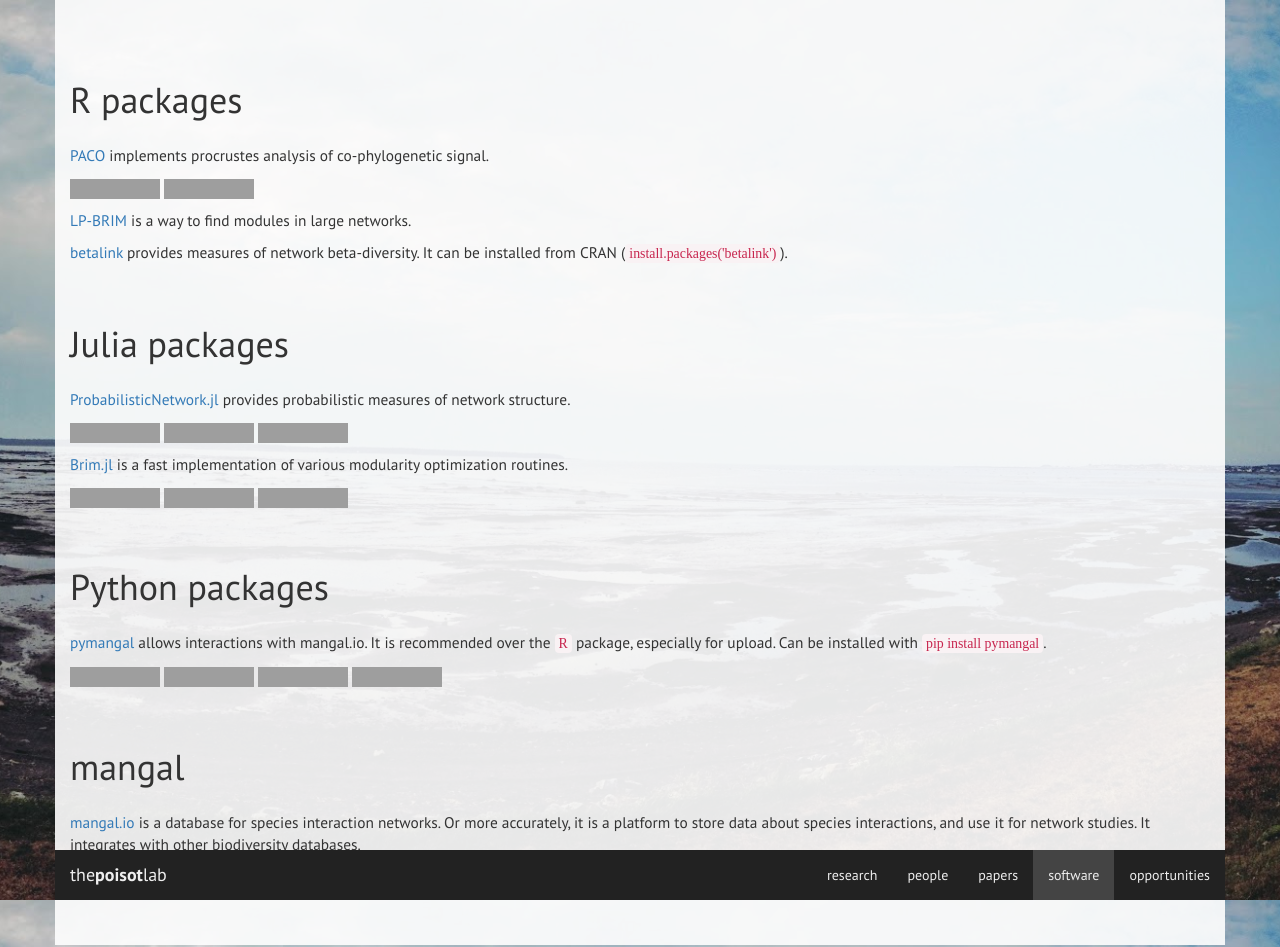
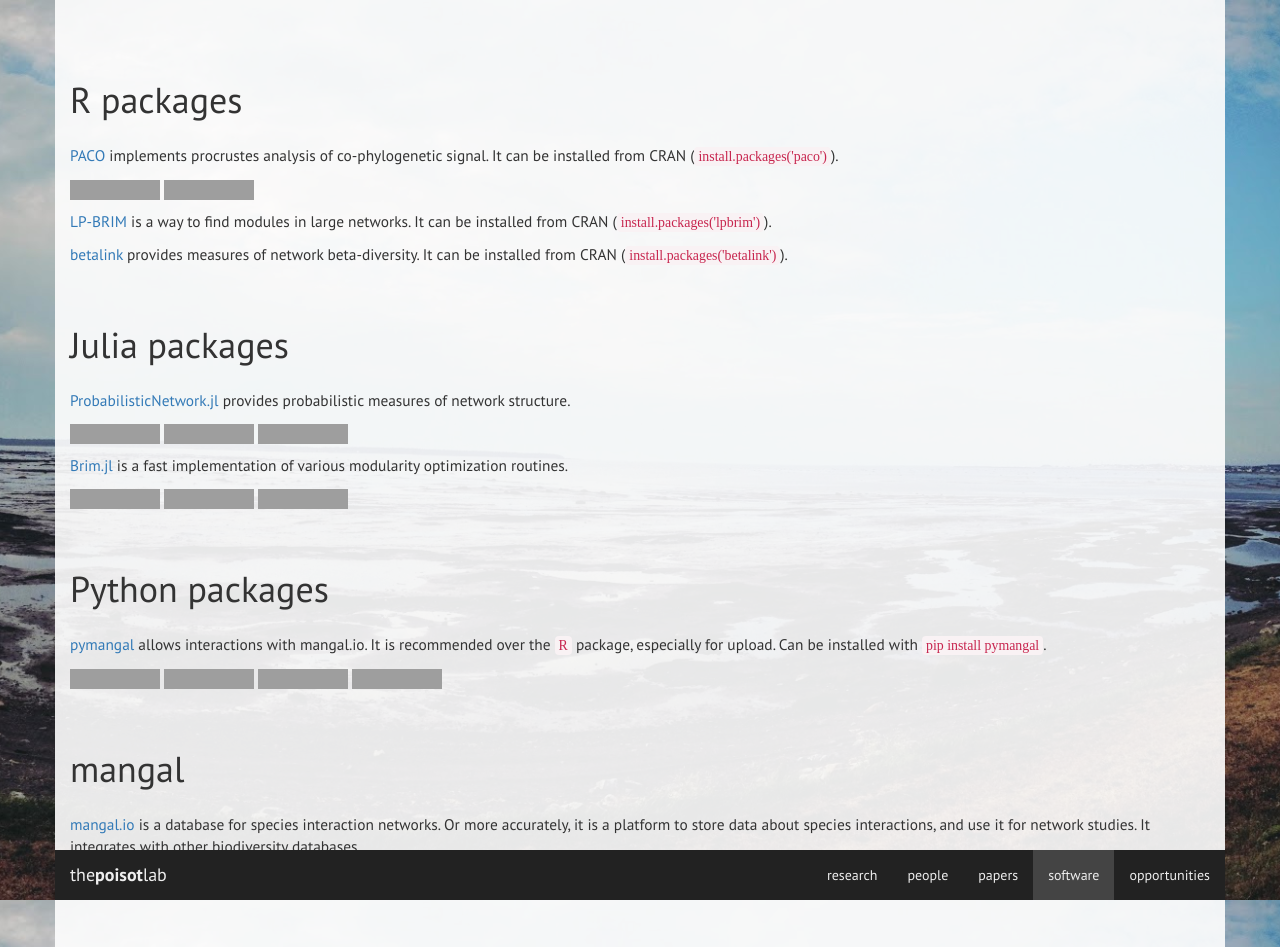
Before and after one commit to evadelmas/poisotlab.github.io, a Jekyll site: the page built from software.md, in a window 1280 px wide, cut to the strip 0-947 px from the top of the page. Built offline with Jekyll 4.4.1, drawn with Linux system fonts in a browser that asks for light colours; nearby versions of some CDN libraries; some web fonts are replaced; a script that is not in the unit is left out; grey boxes are pictures that could not be loaded.

Commit message:
New R packages

```diff
--- a/software.md
+++ b/software.md
@@ -6,12 +6,12 @@ nav: software
 
 # R packages
 
-[PACO](https://github.com/PoisotLab/paco) implements procrustes analysis of co-phylogenetic signal.
+[PACO](https://github.com/PoisotLab/paco) implements procrustes analysis of co-phylogenetic signal. It can be installed from CRAN (`install.packages('paco')`).
 
 [![Build Status](https://travis-ci.org/PoisotLab/paco.svg?branch=master)](https://travis-ci.org/PoisotLab/paco)
 [![Coverage Status](https://coveralls.io/repos/PoisotLab/paco/badge.svg)](https://coveralls.io/r/PoisotLab/paco)
 
-[LP-BRIM](https://github.com/PoisotLab/lpbrim) is a way to find modules in large networks.
+[LP-BRIM](https://github.com/PoisotLab/lpbrim) is a way to find modules in large networks. It can be installed from CRAN (`install.packages('lpbrim')`).
 
 [betalink](https://github.com/PoisotLab/betalink) provides measures of network beta-diversity. It can be installed from CRAN (`install.packages('betalink')`).
 
```
Also changed, not shown: _posts/2015-07-18-new-r-packages.md (added, +11 -0 lines).
